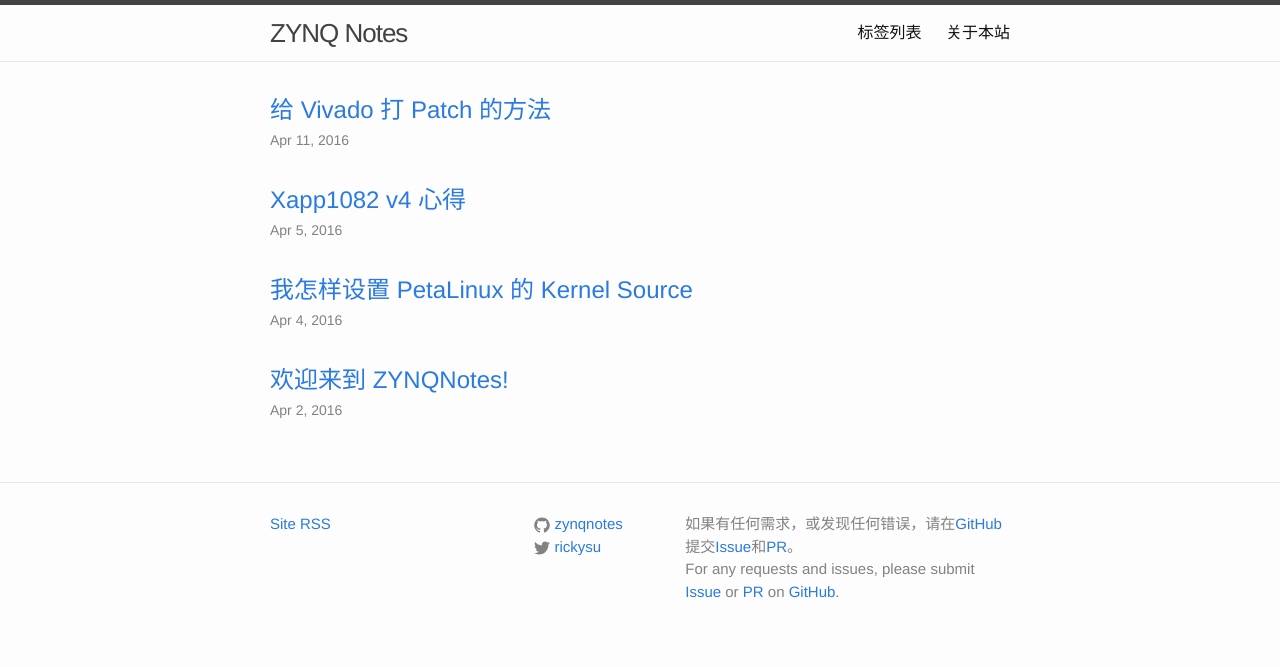
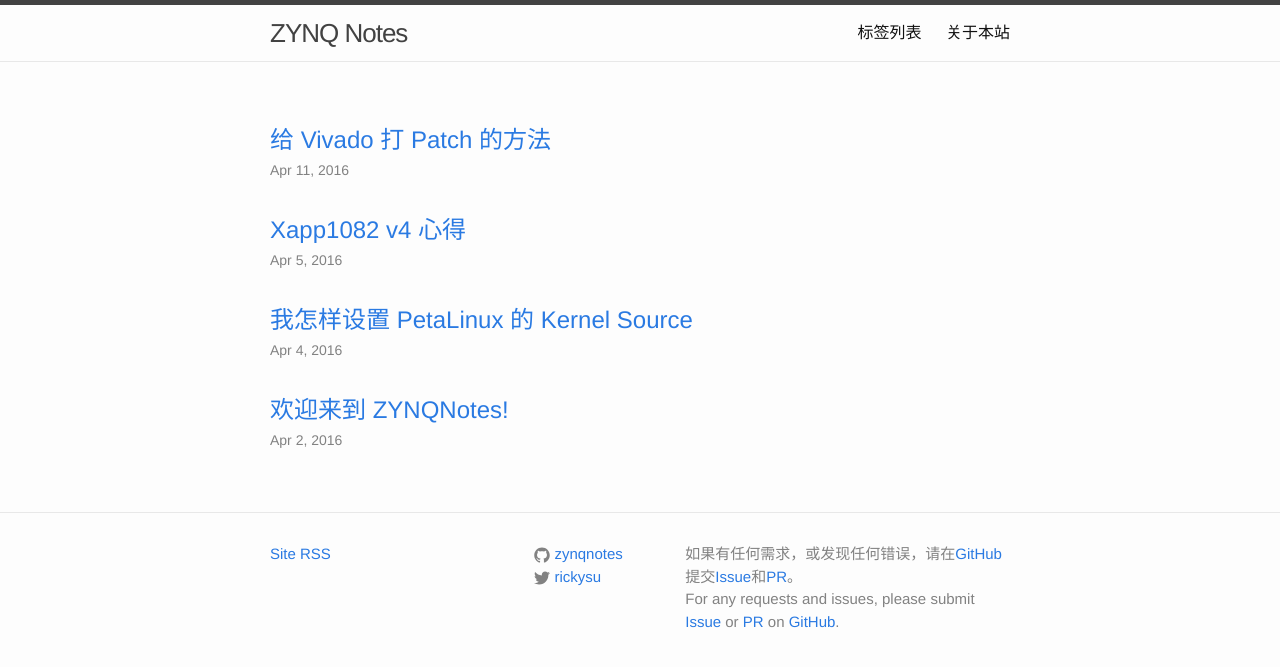
Before and after one commit to zynqnotes/zynqnotes.github.io, a Jekyll site: the page built from index.html, in a window 1280 px wide. Shown: the top 667 px of the page. Built offline with Jekyll 4.4.1, drawn with Linux system fonts in a browser that asks for light colours.

Commit message:
adjust top and bottom padding

```diff
--- a/_sass/_layout.scss
+++ b/_sass/_layout.scss
@@ -162,7 +162,8 @@
  * Page content
  */
 .page-content {
-    padding: $spacing-unit 0;
+    padding-top: $spacing-unit * 2;
+    padding-bottom: $spacing-unit;
 }
 
 .page-heading {
```
